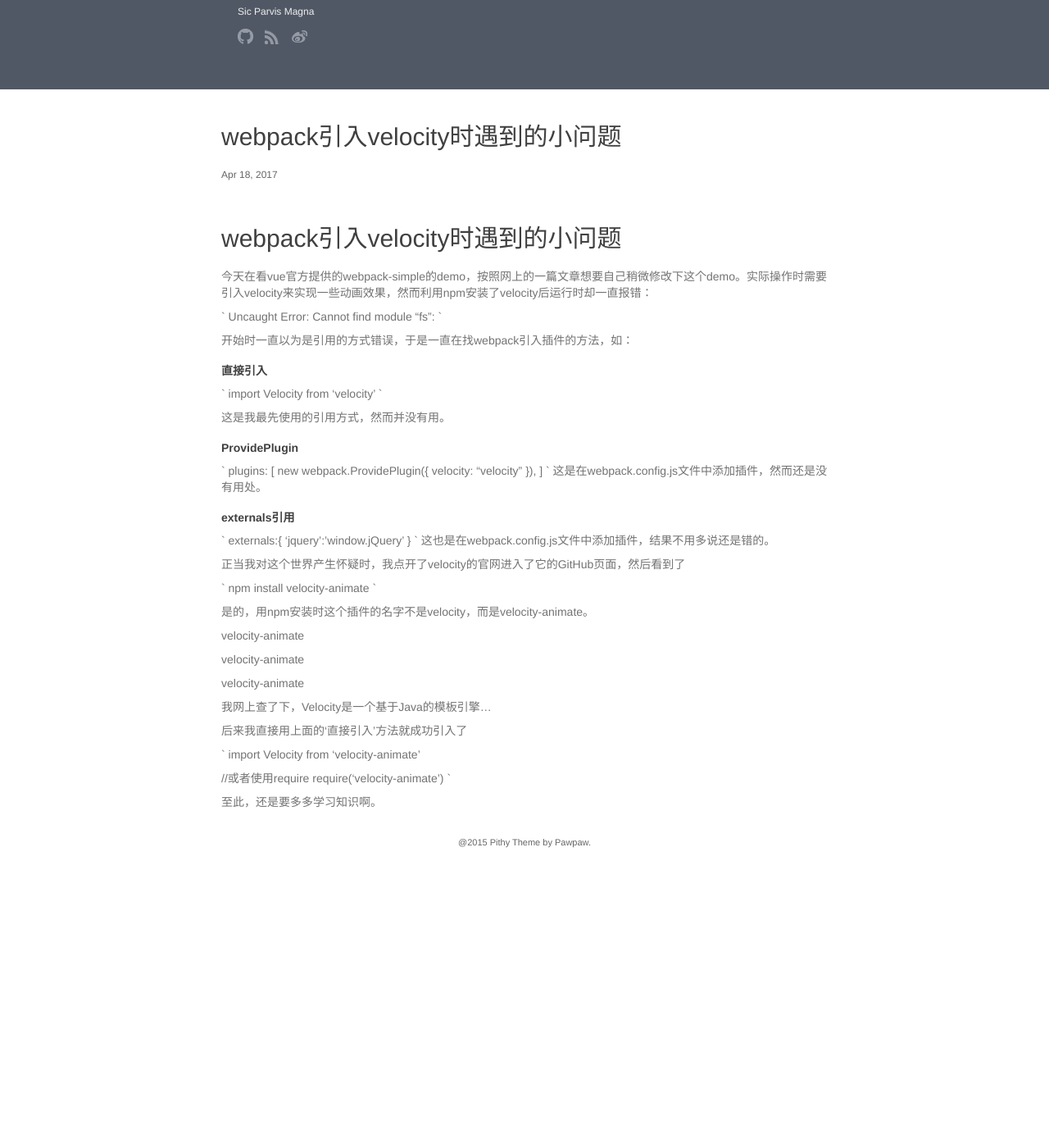
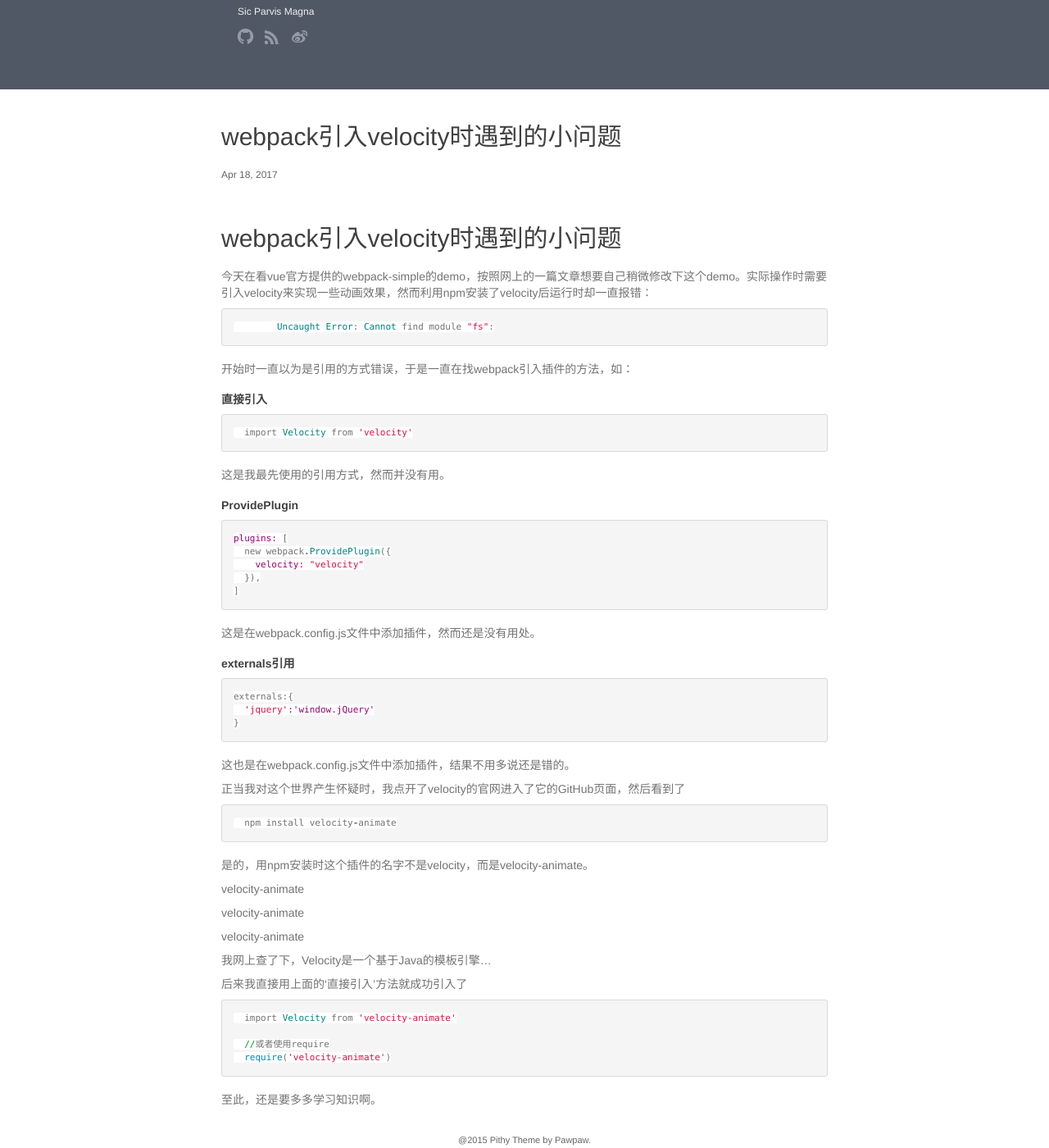
Before and after one commit to xsheng1992/xsheng1992.github.io, a Jekyll site: the page built from _posts/2017-04-18-velocity-webpack.markdown, in a window 1280 px wide and 1400 px high, scrolled down 75 px. Shown: the whole window at 82% size. Built offline with Jekyll 4.4.1, drawn with Linux system fonts in a browser that asks for light colours; comment, search, counter and statistics services are not loaded; before the commit the page ends 1112 px from its top, so only the background shows below that.

Commit message:
modified

```diff
--- a/_posts/2017-04-18-velocity-webpack.markdown
+++ b/_posts/2017-04-18-velocity-webpack.markdown
@@ -8,45 +8,47 @@
 
 今天在看vue官方提供的webpack-simple的demo，按照网上的一篇文章想要自己稍微修改下这个demo。实际操作时需要引入velocity来实现一些动画效果，然而利用npm安装了velocity后运行时却一直报错：
 
-`
+{% highlight ruby %}
 	Uncaught Error: Cannot find module "fs":
-`
+{% endhighlight %}
 
 开始时一直以为是引用的方式错误，于是一直在找webpack引入插件的方法，如：
 
 ##### 直接引入
 
-`
+{% highlight ruby %}
   import Velocity from 'velocity'
-`
+{% endhighlight %}
 
 这是我最先使用的引用方式，然而并没有用。
 
 ##### ProvidePlugin
 
-`
+{% highlight ruby %}
 plugins: [
   new webpack.ProvidePlugin({
     velocity: "velocity"
   }),
 ]
-`
+{% endhighlight %}
+
 这是在webpack.config.js文件中添加插件，然而还是没有用处。
 
 ##### externals引用
 
-`
+{% highlight ruby %}
 externals:{
   'jquery':'window.jQuery'
 }
-`
+{% endhighlight %}
+
 这也是在webpack.config.js文件中添加插件，结果不用多说还是错的。
 
 正当我对这个世界产生怀疑时，我点开了velocity的官网进入了它的GitHub页面，然后看到了
 
-`
+{% highlight ruby %}
   npm install velocity-animate
-`
+{% endhighlight %}
 
 是的，用npm安装时这个插件的名字不是velocity，而是velocity-animate。
 
@@ -61,11 +63,11 @@
 
 后来我直接用上面的‘直接引入’方法就成功引入了
 
-`
+{% highlight ruby %}
   import Velocity from 'velocity-animate'
 
   //或者使用require
   require('velocity-animate')
-`
+{% endhighlight %}
 
 至此，还是要多多学习知识啊。
```
